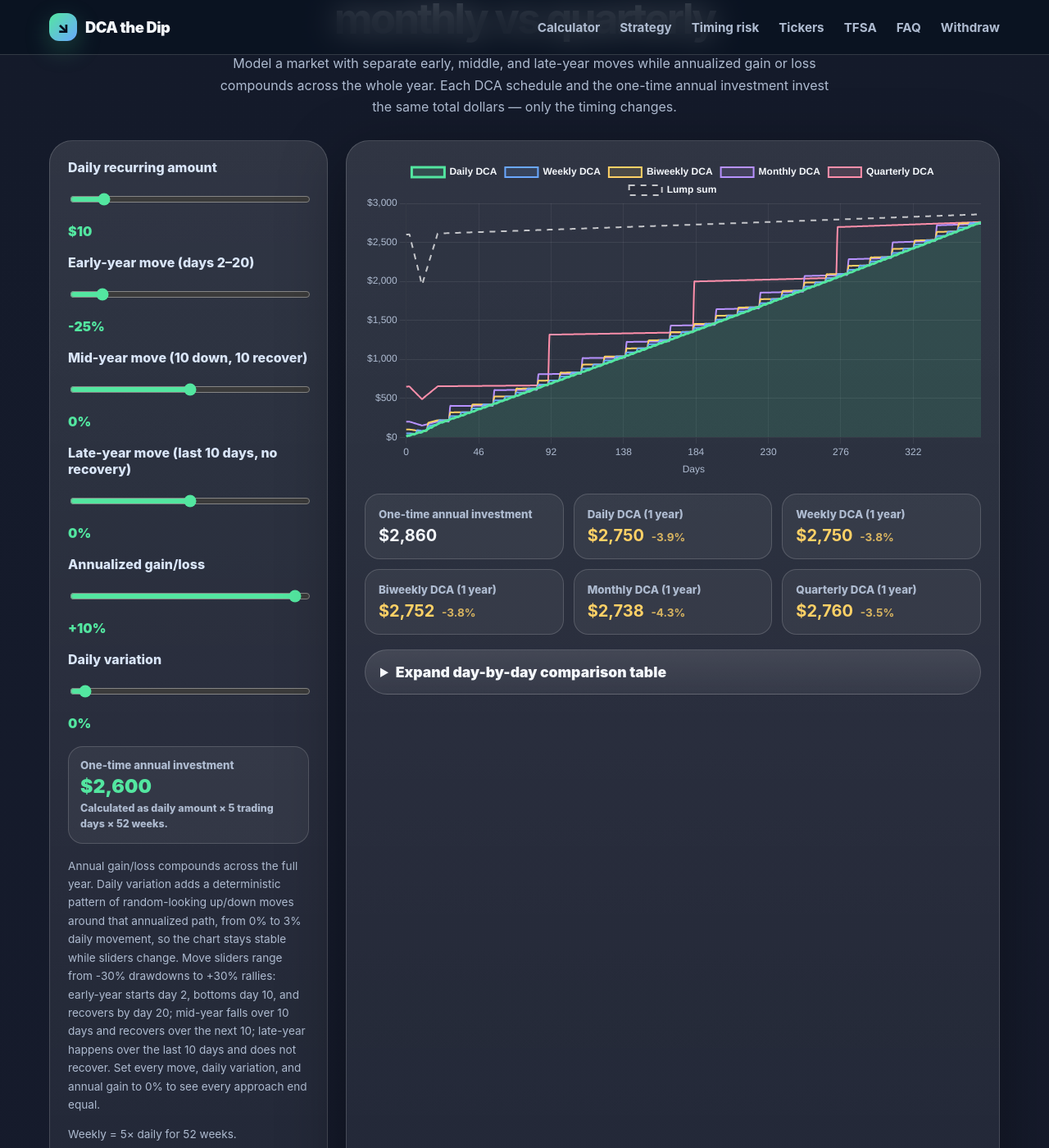
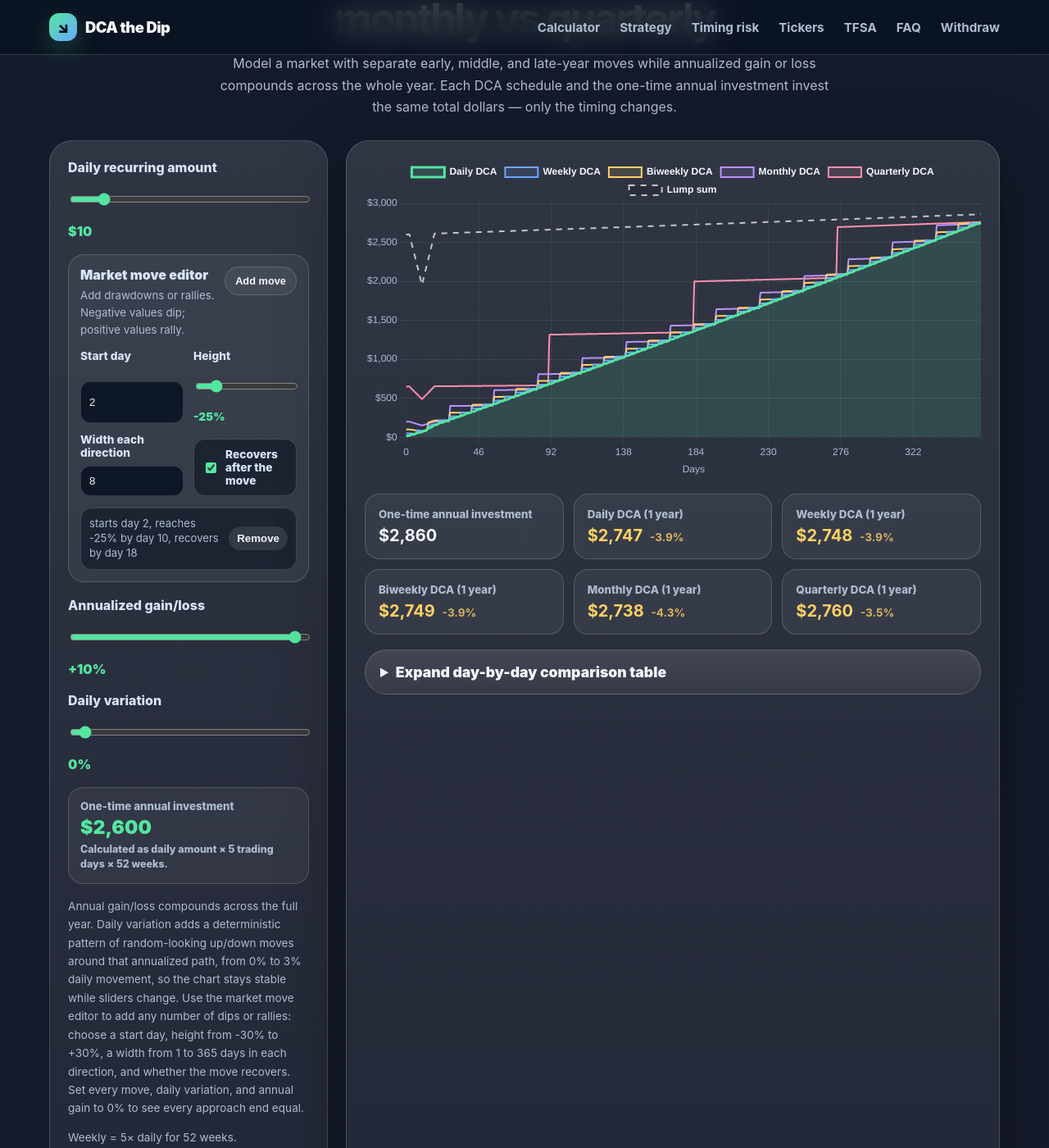
Before and after one commit to thestamp/dcathedip, a Jekyll site: the page built from index.html, in a window 1280 px wide and 1400 px high, scrolled down 2544 px. Shown: the whole window at 82% size. Built offline with Jekyll 4.4.1, drawn with Linux system fonts in a browser that asks for light colours.

Commit message:
Add editable market move builder

```diff
--- a/assets/css/styles.css
+++ b/assets/css/styles.css
@@ -152,6 +152,60 @@ h3 { font-size: 1.35rem; }
   padding: 10px;
 }
 .controls output { color: var(--green); font-weight: 900; }
+.dip-editor {
+  border: 1px solid var(--border);
+  border-radius: 20px;
+  padding: 14px;
+  margin-bottom: 18px;
+  background: rgba(255,255,255,0.055);
+}
+.dip-editor-head {
+  display: flex;
+  justify-content: space-between;
+  gap: 12px;
+  align-items: start;
+  margin-bottom: 14px;
+}
+.control-title { display: block; font-weight: 900; color: #d9e5f8; margin-bottom: 4px; }
+.dip-editor-head small { color: var(--muted); line-height: 1.35; }
+.button.compact { padding: 9px 12px; font-size: 0.8rem; white-space: nowrap; }
+.dip-input-grid { display: grid; grid-template-columns: repeat(2, minmax(0, 1fr)); gap: 12px; }
+.controls .dip-input-grid label { margin-bottom: 0; font-size: 0.86rem; }
+.checkbox-label {
+  display: flex !important;
+  align-items: center;
+  gap: 8px !important;
+  align-self: end;
+  padding: 10px;
+  border: 1px solid var(--border);
+  border-radius: 14px;
+  background: rgba(8,17,31,0.55);
+}
+.checkbox-label input { width: auto; }
+.dip-list { display: grid; gap: 8px; margin-top: 14px; }
+.dip-pill {
+  display: flex;
+  justify-content: space-between;
+  gap: 10px;
+  align-items: center;
+  border: 1px solid var(--border);
+  border-radius: 14px;
+  padding: 10px;
+  background: rgba(8,17,31,0.55);
+  color: var(--muted);
+  font-size: 0.82rem;
+  line-height: 1.35;
+}
+.dip-pill button {
+  border: 0;
+  border-radius: 999px;
+  padding: 7px 10px;
+  background: rgba(255,255,255,0.1);
+  color: var(--text);
+  cursor: pointer;
+  font-weight: 800;
+}
+.empty-dips { margin: 0; font-size: 0.82rem; }
 .chart-card { padding: 22px; min-height: 520px; }
 #dcaChart { max-height: 390px; }
 .stats { display: grid; grid-template-columns: repeat(3, 1fr); gap: 12px; margin-top: 18px; }
@@ -331,7 +385,7 @@ summary { cursor: pointer; font-weight: 900; font-size: 1.1rem; }
   .hero, .calculator-layout, .split, .footer-grid, .timing-grid { grid-template-columns: 1fr; }
   .hero { padding-top: 56px; }
   .hero-card { min-height: 320px; }
-  .grid-3, .ticker-grid, .stats, .budget-grid, .wealthsimple-promo, .etf-matrix { grid-template-columns: 1fr; }
+  .grid-3, .ticker-grid, .stats, .budget-grid, .wealthsimple-promo, .etf-matrix, .dip-input-grid { grid-template-columns: 1fr; }
   .etf-matrix-header { display: none; }
   .market-label { justify-content: center; }
   .nav-links { display: none; }
--- a/assets/js/app.js
+++ b/assets/js/app.js
@@ -39,9 +39,71 @@ const frequencies = [
 
 const fmt = new Intl.NumberFormat(undefined, { style: "currency", currency: "USD", maximumFractionDigits: 0 });
 let chart;
+let marketMoves = [
+  { id: 1, startDay: 2, height: -25, width: 8, recovers: true }
+];
+let nextMoveId = 2;
 
 function money(value) {
   return fmt.format(value);
+}
+
+function clampNumber(value, min, max) {
+  const number = Number(value);
+  if (Number.isNaN(number)) return min;
+  return Math.min(max, Math.max(min, number));
+}
+
+function formatPct(value) {
+  return `${value > 0 ? "+" : ""}${value}%`;
+}
+
+function renderDipList() {
+  const list = document.getElementById("dipList");
+  if (!marketMoves.length) {
+    list.innerHTML = `<p class="empty-dips">No custom moves yet. Add a dip or rally to test timing risk.</p>`;
+    return;
+  }
+
+  list.innerHTML = marketMoves.map(move => {
+    const bottomDay = Math.min(365, move.startDay + move.width);
+    const recoveryDay = move.recovers ? Math.min(365, bottomDay + move.width) : null;
+    const pathText = move.recovers
+      ? `starts day ${move.startDay}, reaches ${formatPct(move.height)} by day ${bottomDay}, recovers by day ${recoveryDay}`
+      : `starts day ${move.startDay}, reaches ${formatPct(move.height)} by day ${bottomDay}, does not recover`;
+    return `
+      <div class="dip-pill" data-move-id="${move.id}">
+        <span>${pathText}</span>
+        <button type="button" aria-label="Remove market move ${move.id}" data-remove-move="${move.id}">Remove</button>
+      </div>
+    `;
+  }).join("");
+
+  list.querySelectorAll("[data-remove-move]").forEach(button => {
+    button.addEventListener("click", () => {
+      const id = Number(button.dataset.removeMove);
+      marketMoves = marketMoves.filter(move => move.id !== id);
+      updateChart();
+    });
+  });
+}
+
+function addMarketMove() {
+  const move = {
+    id: nextMoveId,
+    startDay: clampNumber(document.getElementById("dipStart").value, 0, 365),
+    height: clampNumber(document.getElementById("dipHeight").value, -30, 30),
+    width: clampNumber(document.getElementById("dipWidth").value, 1, 365),
+    recovers: document.getElementById("dipRecover").checked
+  };
+  nextMoveId += 1;
+  marketMoves.push(move);
+  updateChart();
+}
+
+function clearMarketMoves() {
+  marketMoves = [];
+  updateChart();
 }
 
 function setOutputs() {
@@ -49,11 +111,9 @@ function setOutputs() {
   const annualTotal = recurringAmount * 5 * 52;
   const fields = [
     ["recurring", v => money(+v)],
-    ["earlyDip", v => `${+v > 0 ? "+" : ""}${v}%`],
-    ["midDip", v => `${+v > 0 ? "+" : ""}${v}%`],
-    ["lateDip", v => `${+v > 0 ? "+" : ""}${v}%`],
     ["growth", v => `${+v > 0 ? "+" : ""}${v}%`],
-    ["variation", v => `${v}%`]
+    ["variation", v => `${v}%`],
+    ["dipHeight", v => `${+v > 0 ? "+" : ""}${v}%`]
   ];
   fields.forEach(([id, render]) => {
     document.getElementById(`${id}Out`).value = render(document.getElementById(id).value);
@@ -66,14 +126,24 @@ function moveFactor(day, startDay, bottomDay, recoverDay, move) {
   const bottomFactor = 1 + move;
 
   if (day <= bottomDay) {
-    const t = (day - startDay) / (bottomDay - startDay);
+    const span = Math.max(1, bottomDay - startDay);
+    const t = (day - startDay) / span;
     return 1 + move * t;
   }
 
   if (recoverDay === null || day >= recoverDay) return recoverDay === null ? bottomFactor : 1;
 
-  const t = (day - bottomDay) / (recoverDay - bottomDay);
+  const span = Math.max(1, recoverDay - bottomDay);
+  const t = (day - bottomDay) / span;
   return bottomFactor + (1 - bottomFactor) * t;
+}
+
+function marketMoveFactor(day, move) {
+  const startDay = clampNumber(move.startDay, 0, 365);
+  const width = clampNumber(move.width, 1, 365);
+  const bottomDay = Math.min(365, startDay + width);
+  const recoveryDay = move.recovers ? Math.min(365, bottomDay + width) : null;
+  return moveFactor(day, startDay, bottomDay, recoveryDay, clampNumber(move.height, -30, 30) / 100);
 }
 
 function seededDailyMove(day) {
@@ -95,9 +165,6 @@ function dailyVariationFactors(totalDays, variationPct) {
 }
 
 function buildPrices() {
-  const earlyMove = +document.getElementById("earlyDip").value / 100;
-  const midMove = +document.getElementById("midDip").value / 100;
-  const lateMove = +document.getElementById("lateDip").value / 100;
   const growth = +document.getElementById("growth").value / 100;
   const variation = +document.getElementById("variation").value;
   const totalDays = 365;
@@ -107,10 +174,8 @@ function buildPrices() {
 
   for (let day = 0; day <= totalDays; day += 1) {
     const annualGrowthFactor = Math.pow(1 + growth, day / totalDays);
-    const earlyFactor = moveFactor(day, 2, 10, 20, earlyMove);
-    const midFactor = moveFactor(day, 173, 183, 193, midMove);
-    const lateFactor = moveFactor(day, 355, 365, null, lateMove);
-    const price = startPrice * annualGrowthFactor * earlyFactor * midFactor * lateFactor * variationFactors[day];
+    const customMoveFactor = marketMoves.reduce((factor, move) => factor * marketMoveFactor(day, move), 1);
+    const price = startPrice * annualGrowthFactor * customMoveFactor * variationFactors[day];
     prices.push(price);
   }
   return prices;
@@ -174,6 +239,7 @@ function renderDailyTable(result) {
 
 function updateChart() {
   setOutputs();
+  renderDipList();
   const result = simulate();
   const labels = result.prices.map((_, i) => i);
   const best = [...result.schedules].sort((a, b) => b.end - a.end)[0];
@@ -330,6 +396,7 @@ function calculateTfsaRoom() {
 
 function init() {
   document.querySelectorAll("#dcaForm input, #dcaForm select").forEach(el => el.addEventListener("input", updateChart));
+  document.getElementById("addDip").addEventListener("click", addMarketMove);
   document.querySelectorAll("#tfsaForm input").forEach(el => el.addEventListener("input", calculateTfsaRoom));
   document.querySelectorAll("[data-region]").forEach(btn => btn.addEventListener("click", () => renderTickers(btn.dataset.region)));
   document.getElementById("detectLocation").addEventListener("click", detectLocation);
--- a/index.html
+++ b/index.html
@@ -159,21 +159,35 @@ description: "DCA the Dip explains consistent daily dollar-cost averaging with i
             <input type="range" id="recurring" min="1" max="100" step="1" value="10" />
             <output id="recurringOut"></output>
           </label>
+          <div class="dip-editor" id="dipEditor">
+            <div class="dip-editor-head">
+              <div>
+                <span class="control-title">Market move editor</span>
+                <small>Add drawdowns or rallies. Negative values dip; positive values rally.</small>
+              </div>
+              <button class="button ghost compact" type="button" id="addDip">Add move</button>
+            </div>
+            <div class="dip-input-grid">
               <label>
-            Early-year move (days 2–20)
-            <input type="range" id="earlyDip" min="-30" max="30" step="1" value="-25" />
-            <output id="earlyDipOut"></output>
+                Start day
+                <input type="number" id="dipStart" min="0" max="365" step="1" value="2" />
               </label>
               <label>
-            Mid-year move (10 down, 10 recover)
-            <input type="range" id="midDip" min="-30" max="30" step="1" value="0" />
-            <output id="midDipOut"></output>
+                Height
+                <input type="range" id="dipHeight" min="-30" max="30" step="1" value="-25" />
+                <output id="dipHeightOut"></output>
               </label>
               <label>
-            Late-year move (last 10 days, no recovery)
-            <input type="range" id="lateDip" min="-30" max="30" step="1" value="0" />
-            <output id="lateDipOut"></output>
+                Width each direction
+                <input type="number" id="dipWidth" min="1" max="365" step="1" value="8" />
               </label>
+              <label class="checkbox-label">
+                <input type="checkbox" id="dipRecover" checked />
+                Recovers after the move
+              </label>
+            </div>
+            <div class="dip-list" id="dipList" aria-live="polite"></div>
+          </div>
           <label>
             Annualized gain/loss
             <input type="range" id="growth" min="-10" max="10" step="1" value="10" />
@@ -189,7 +203,7 @@ description: "DCA the Dip explains consistent daily dollar-cost averaging with i
             <strong><output id="capitalOut"></output></strong>
             <span>Calculated as daily amount × 5 trading days × 52 weeks.</span>
           </div>
-          <p class="chart-assumptions">Annual gain/loss compounds across the full year. Daily variation adds a deterministic pattern of random-looking up/down moves around that annualized path, from 0% to 3% daily movement, so the chart stays stable while sliders change. Move sliders range from -30% drawdowns to +30% rallies: early-year starts day 2, bottoms day 10, and recovers by day 20; mid-year falls over 10 days and recovers over the next 10; late-year happens over the last 10 days and does not recover. Set every move, daily variation, and annual gain to 0% to see every approach end equal.</p>
+          <p class="chart-assumptions">Annual gain/loss compounds across the full year. Daily variation adds a deterministic pattern of random-looking up/down moves around that annualized path, from 0% to 3% daily movement, so the chart stays stable while sliders change. Use the market move editor to add any number of dips or rallies: choose a start day, height from -30% to +30%, a width from 1 to 365 days in each direction, and whether the move recovers. Set every move, daily variation, and annual gain to 0% to see every approach end equal.</p>
           <p class="chart-assumptions">Weekly = 5× daily for 52 weeks. Biweekly/monthly/quarterly are scaled so every schedule invests the same annual total. <a href="https://wealthsimple.com/invite/V-MKNQ" rel="nofollow noopener">Use Wealthsimple to automate this</a>, and <a href="https://help.wealthsimple.com/hc/en-ca/articles/9544942923547-Set-up-a-recurring-investment" rel="nofollow noopener">click here for setup details</a>. Recurring investments can run daily or weekly from your bank account, for as little as $1 a day.</p>
         </form>
 
```
Also changed, not shown: requirements.md (+8 -6 lines), tests/smoke.js (+39 -25 lines). Lines whose indentation alone changed are shown as unchanged.
